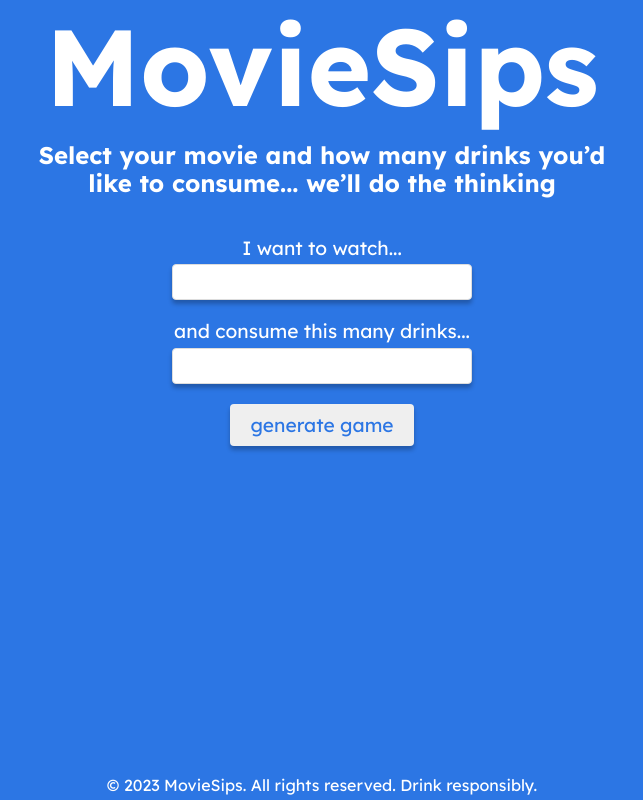
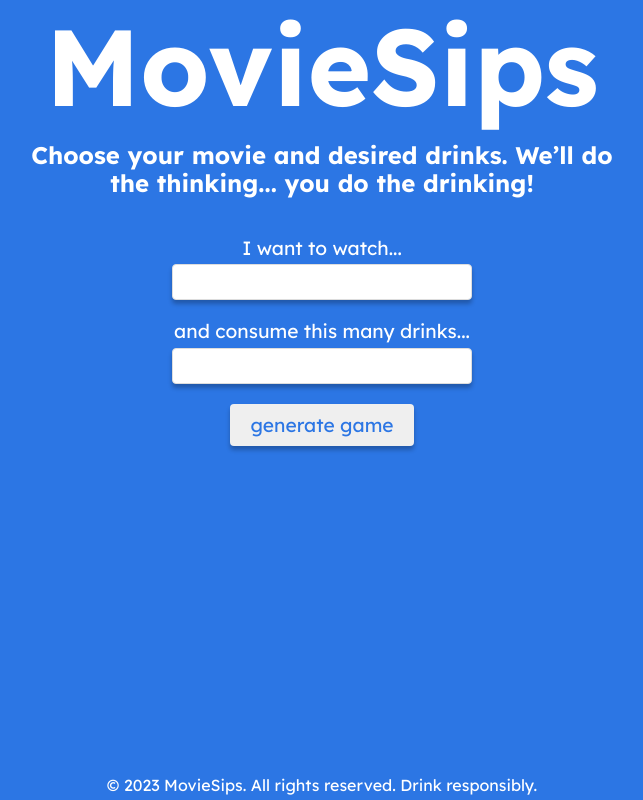
Before and after one commit to cshields27/movie-sips, a React (Create React App) app: page / in a window 1280 px wide. Shown: the whole page, without its empty margins (318-961 px from the left). Built offline with nearby package versions, Linux system fonts and the light colour scheme.

Commit message:
Cosmetics and increase drink min

```diff
--- a/src/App.js
+++ b/src/App.js
@@ -14,7 +14,7 @@ export default function App() {
 
     async function handleGenerateGame(movie, drinkCount) {
       // Handle the generation of game rules
-      if (movie.trim() !== '' && Number(drinkCount) >= 1 && Number(drinkCount) <= 20) {
+      if (movie.trim() !== '' && Number(drinkCount) >= 1 && Number(drinkCount) <= 50) {
         // Generate new game logic
         setIsLoading(true);
         setGenerationError(false);
@@ -28,7 +28,7 @@ export default function App() {
         else
           setGenerationError(true);
       } else {
-        console.log('Invalid input. Please provide a movie and drinks between 1 and 20.');
+        console.log('Invalid input. Please provide a movie and drinks between 1 and 50.');
         setGameGenerated(false);
         setGenerationError(true);
       }
@@ -54,7 +54,7 @@ export default function App() {
         }
 
         const data = await response.json();
-        /*const data = {
+        /*const data = { example response
           "statusCode": 200,
           "headers": {
             "Access-Control-Allow-Origin": "*",
--- a/src/components/Body.js
+++ b/src/components/Body.js
@@ -3,7 +3,7 @@ import React from "react"
 export default function Body() {
     return (
         <header className="body">
-            <h2 className="body--text">Select your movie and how many drinks you’d like to consume... we’ll do the thinking</h2>
+            <h2 className="body--text">Choose your movie and desired drinks. We’ll do the thinking... you do the drinking!</h2>
         </header>
     )
 }
```
